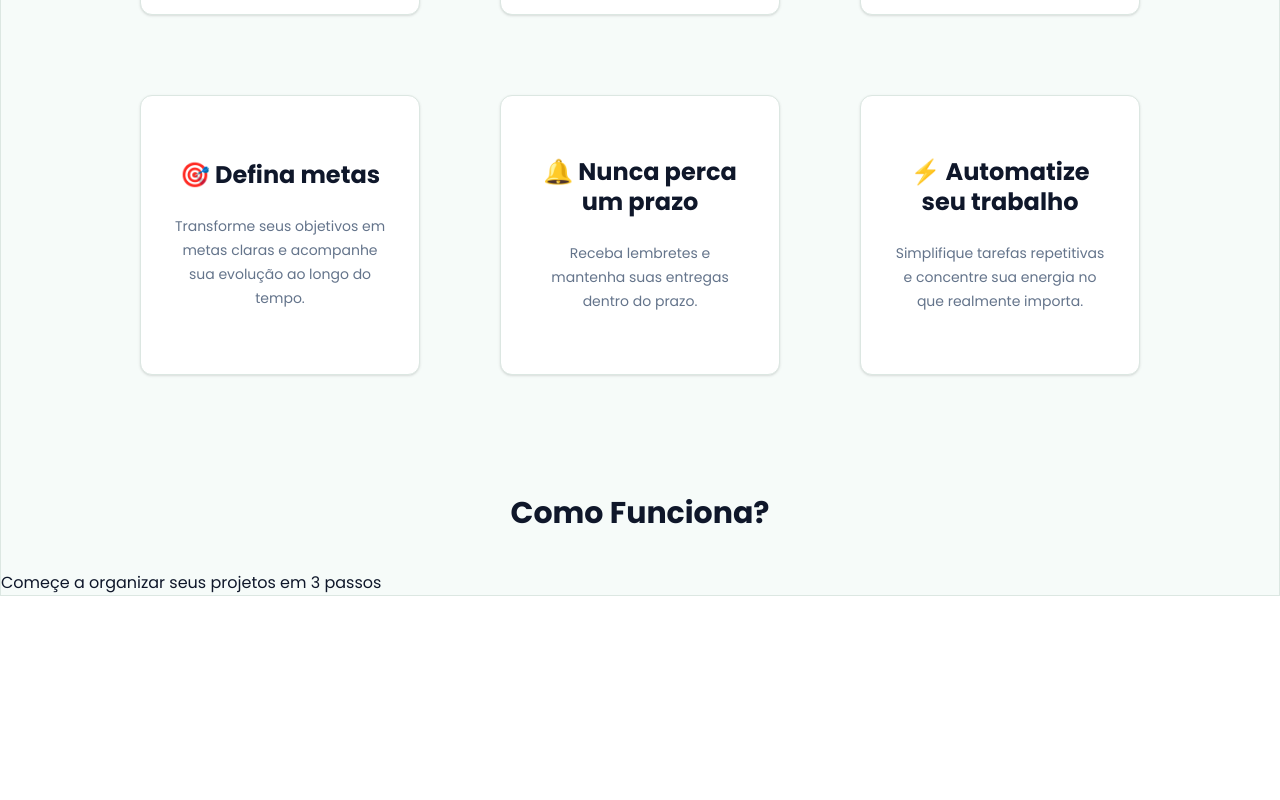
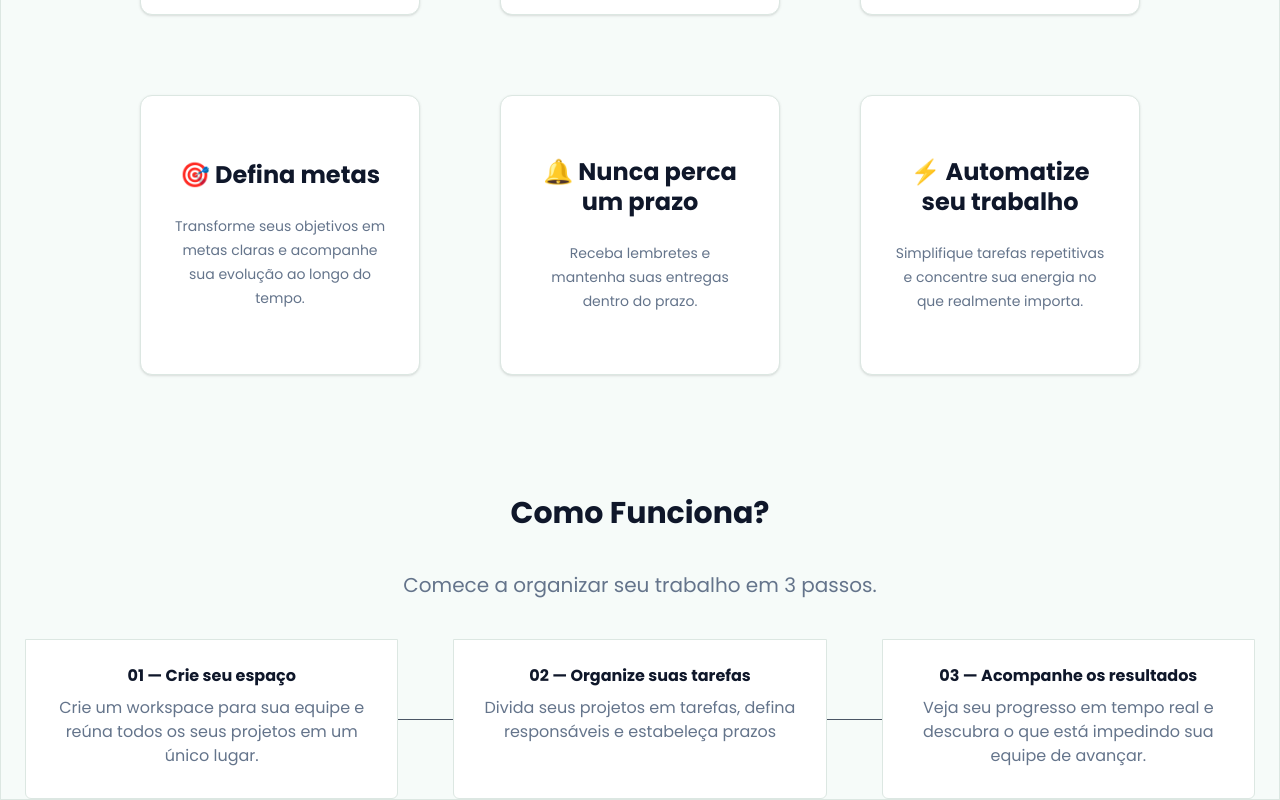
Before and after one commit to Arthur-Hirata/Flowly, a React (Vite) app: page / in a window 1280 px wide. Shown: the part 1662-2462 px from the top of the page. Before the commit the page ends 2258 px from the top, so only its background shows below. Built offline with nearby package versions, Linux system fonts and the light colour scheme.

Commit message:
Finalizei a parte de como funciona

```diff
--- a/src/Components/HowWorksCard.tsx
+++ b/src/Components/HowWorksCard.tsx
@@ -4,9 +4,9 @@ interface HowWorksCardPropos {
 }
 function HowWorkCard({tittle, children} : HowWorksCardPropos){
     return (
-        <div className="w-90 h-70 bg--card border border-border rounded-b-md">
-            <span>{tittle}</span>
-            <span>{children}</span>
+        <div className="flex h-40 w-full flex-col items-center gap-2 rounded-b-md border border-border bg-card p-6 text-center">
+            <span className="font-bold">{tittle}</span>
+            <span className="text-center text-muted">{children}</span>
         </div>
     )
 }
--- a/src/Sections/HowWork.tsx
+++ b/src/Sections/HowWork.tsx
@@ -3,12 +3,16 @@ import HowWorkCard from "../Components/HowWorksCard"
 
 function HowWork(){
     return (
-        <div id="Como-funciona" className="flex flex-col mt-30 gap-10 w-auto justify-itens-center items-centerr">
+        <div id="Como-funciona" className="mx-auto mt-30 flex w-full max-w-7xl flex-col gap-10 px-6">
             <SectionTittle children="Como Funciona?"/>
-            <div className="flex flex-row">
-                <span>Começe a organizar seus projetos em 3 passos </span>
-
-            </div>
+            <span className="text-center text-xl text-muted">Comece a organizar seu trabalho em 3 passos.</span>
+                <div className="flex flex-col md:flex-row justify-items-center items-center">
+                        <HowWorkCard children="Crie um workspace para sua equipe e reúna todos os seus projetos em um único lugar." tittle="01 — Crie seu espaço" />
+                        <hr className="w-50 flex justify-items-center items-center text-gray-600"/>
+                        <HowWorkCard children="Divida seus projetos em tarefas, defina responsáveis e estabeleça prazos" tittle="02 — Organize suas tarefas" />
+                        <hr className="w-50 flex justify-items-center items-center text-gray-600"/>
+                        <HowWorkCard children="Veja seu progresso em tempo real e descubra o que está impedindo sua equipe de avançar." tittle="03 — Acompanhe os resultados" />
+                </div>
         </div>
     )
 }
```
